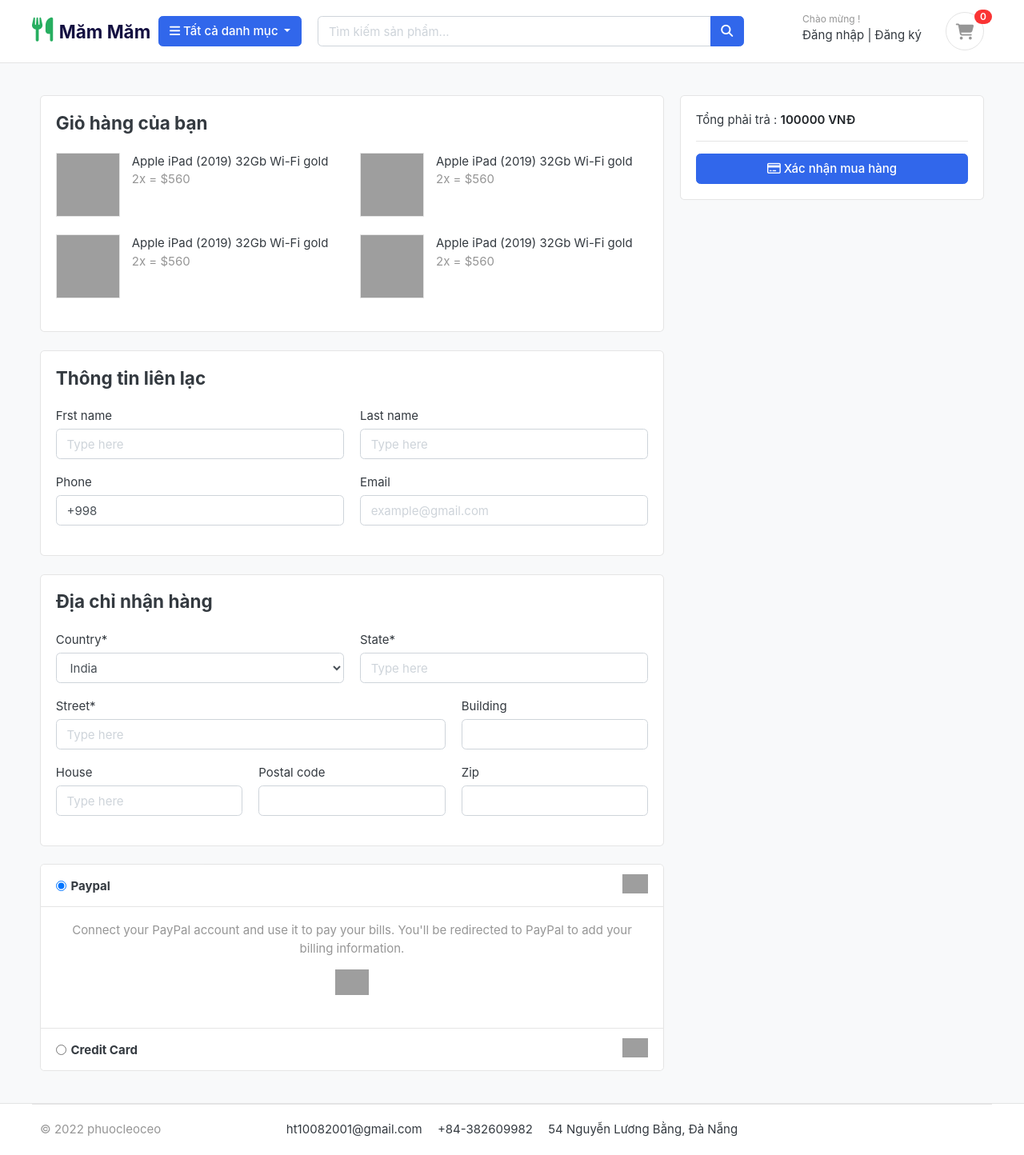
After one commit to phuocleoceo/foodapp, a Django app: page /cart/checkout in a window 1280 px wide. The commit adds this page. Shown: the whole page at 80% size. Run offline with Django 4.2, Linux system fonts and the light colour scheme; data comes from the database, SQL or seed files in the repository; both versions use the stored data as it was after the commit; some libraries are stand-ins or nearby versions; some web fonts are replaced; grey boxes are pictures that could not be loaded.

Commit message:
Checkout page

```diff
--- a/cart/urls.py
+++ b/cart/urls.py
@@ -6,5 +6,7 @@
     path("add_to_cart/<int:product_id>", views.add_to_cart, name="add_to_cart"),
     path("plus_cart/<int:product_id>", views.plus_cart, name="plus_cart"),
     path("minus_cart/<int:product_id>", views.minus_cart, name="minus_cart"),
-    path("remove_cart/<int:product_id>", views.remove_cart, name="remove_cart")
+    path("remove_cart/<int:product_id>", views.remove_cart, name="remove_cart"),
+
+    path("checkout", views.checkout, name="checkout")
 ]
--- a/cart/views.py
+++ b/cart/views.py
@@ -112,3 +112,7 @@
         pass
     return render(request=request, template_name="cart/cart.html",
                   context={"total": total, "cart_items": cart_items})
+
+
+def checkout(request):
+    return render(request=request, template_name="cart/checkout.html")
--- a/templates/cart/cart.html
+++ b/templates/cart/cart.html
@@ -97,11 +97,11 @@
                             </span>
                         </div>
                         <hr>
-                        <p class="text-center mb-3">
+                        <!-- <p class="text-center mb-3">
                             <img src="{% static 'images/icons/pay.jpg' %}" height="37">
-                        </p>
+                        </p> -->
 
-                        <a href="./place-order" class="btn btn-primary btn-block">
+                        <a href="{% url 'checkout' %}" class="btn btn-primary btn-block">
                             <i class="far fa-credit-card"></i> Thanh toán
                         </a>
                     </div>
--- /dev/null
+++ b/templates/cart/checkout.html
@@ -0,0 +1,204 @@
+{% extends 'base.html' %}
+{% load static %}
+
+{% block content %}
+
+<section class="section-content padding-y bg">
+    <div class="container">
+
+
+
+        <!-- ============================ COMPONENT 2 ================================= -->
+        <div class="row">
+            <main class="col-md-8">
+
+                <article class="card mb-4">
+                    <div class="card-body">
+                        <h4 class="card-title mb-4">Giỏ hàng của bạn</h4>
+                        <div class="row">
+                            <div class="col-md-6">
+                                <figure class="itemside  mb-4">
+                                    <div class="aside"><img src="./images/items/1.jpg" class="border img-sm"></div>
+                                    <figcaption class="info">
+                                        <p>Apple iPad (2019) 32Gb Wi-Fi gold </p>
+                                        <span class="text-muted">2x = $560 </span>
+                                    </figcaption>
+                                </figure>
+                            </div> <!-- col.// -->
+                            <div class="col-md-6">
+                                <figure class="itemside  mb-4">
+                                    <div class="aside"><img src="./images/items/2.jpg" class="border img-sm"></div>
+                                    <figcaption class="info">
+                                        <p>Apple iPad (2019) 32Gb Wi-Fi gold </p>
+                                        <span class="text-muted">2x = $560 </span>
+                                    </figcaption>
+                                </figure>
+                            </div> <!-- col.// -->
+                            <div class="col-md-6">
+                                <figure class="itemside mb-4">
+                                    <div class="aside"><img src="./images/items/3.jpg" class="border img-sm"></div>
+                                    <figcaption class="info">
+                                        <p>Apple iPad (2019) 32Gb Wi-Fi gold </p>
+                                        <span class="text-muted">2x = $560 </span>
+                                    </figcaption>
+                                </figure>
+                            </div> <!-- col.// -->
+                            <div class="col-md-6">
+                                <figure class="itemside  mb-4">
+                                    <div class="aside"><img src="./images/items/4.jpg" class="border img-sm"></div>
+                                    <figcaption class="info">
+                                        <p>Apple iPad (2019) 32Gb Wi-Fi gold </p>
+                                        <span class="text-muted">2x = $560 </span>
+                                    </figcaption>
+                                </figure>
+                            </div> <!-- col.// -->
+                        </div> <!-- row.// -->
+                    </div> <!-- card-body.// -->
+                </article> <!-- card.// -->
+
+
+                <article class="card mb-4">
+                    <div class="card-body">
+                        <h4 class="card-title mb-4">Thông tin liên lạc</h4>
+                        <form action="">
+                            <div class="row">
+                                <div class="form-group col-sm-6">
+                                    <label>Frst name</label>
+                                    <input type="text" placeholder="Type here" class="form-control">
+                                </div>
+                                <div class="form-group col-sm-6">
+                                    <label>Last name</label>
+                                    <input type="text" placeholder="Type here" class="form-control">
+                                </div>
+                                <div class="form-group col-sm-6">
+                                    <label>Phone</label>
+                                    <input type="text" value="+998" class="form-control">
+                                </div>
+                                <div class="form-group col-sm-6">
+                                    <label>Email</label>
+                                    <input type="email" placeholder="example@gmail.com" class="form-control">
+                                </div>
+                            </div> <!-- row.// -->
+                        </form>
+                    </div> <!-- card-body.// -->
+                </article> <!-- card.// -->
+
+
+                <article class="card mb-4">
+                    <div class="card-body">
+                        <h4 class="card-title mb-4">Địa chỉ nhận hàng</h4>
+                        <form action="">
+
+
+                            <div class="row">
+                                <div class="form-group col-sm-6">
+                                    <label>Country*</label>
+                                    <select name="" class="form-control">
+                                        <option value="">India</option>
+                                        <option value="">United States</option>
+                                        <option value="">France</option>
+                                        <option value="">Italy</option>
+                                    </select>
+                                </div>
+                                <div class="form-group col-sm-6">
+                                    <label>State*</label>
+                                    <input type="text" placeholder="Type here" class="form-control">
+                                </div>
+                                <div class="form-group col-sm-8">
+                                    <label>Street*</label>
+                                    <input type="text" placeholder="Type here" class="form-control">
+                                </div>
+                                <div class="form-group col-sm-4">
+                                    <label>Building</label>
+                                    <input type="text" placeholder="" class="form-control">
+                                </div>
+                                <div class="form-group col-sm-4">
+                                    <label>House</label>
+                                    <input type="text" placeholder="Type here" class="form-control">
+                                </div>
+                                <div class="form-group col-sm-4">
+                                    <label>Postal code</label>
+                                    <input type="text" placeholder="" class="form-control">
+                                </div>
+                                <div class="form-group col-sm-4">
+                                    <label>Zip</label>
+                                    <input type="text" placeholder="" class="form-control">
+                                </div>
+                            </div> <!-- row.// -->
+                        </form>
+                    </div> <!-- card-body.// -->
+                </article> <!-- card.// -->
+
+
+                <article class="accordion" id="accordion_pay">
+                    <div class="card">
+                        <header class="card-header">
+                            <img src="./images/misc/payment-paypal.png" class="float-right" height="24">
+                            <label class="form-check collapsed" data-toggle="collapse" data-target="#pay_paynet">
+                                <input class="form-check-input" name="payment-option" checked type="radio"
+                                    value="option2">
+                                <h6 class="form-check-label">
+                                    Paypal
+                                </h6>
+                            </label>
+                        </header>
+                        <div id="pay_paynet" class="collapse show" data-parent="#accordion_pay">
+                            <div class="card-body">
+                                <p class="text-center text-muted">Connect your PayPal account and use it to pay your
+                                    bills. You'll be redirected to PayPal to add your billing information.</p>
+                                <p class="text-center">
+                                    <a href="#"><img src="./images/misc/btn-paypal.png" height="32"></a>
+                                    <br><br>
+                                </p>
+                            </div> <!-- card body .// -->
+                        </div> <!-- collapse .// -->
+                    </div> <!-- card.// -->
+                    <div class="card">
+                        <header class="card-header">
+                            <img src="./images/misc/payment-card.png" class="float-right" height="24">
+                            <label class="form-check" data-toggle="collapse" data-target="#pay_payme">
+                                <input class="form-check-input" name="payment-option" type="radio" value="option2">
+                                <h6 class="form-check-label"> Credit Card </h6>
+                            </label>
+                        </header>
+                        <div id="pay_payme" class="collapse" data-parent="#accordion_pay">
+                            <div class="card-body">
+                                <p class="alert alert-success">Some information or instruction</p>
+                                <form class="form-inline">
+                                    <input type="text" class="form-control mr-2" placeholder="xxxx-xxxx-xxxx-xxxx"
+                                        name="">
+                                    <input type="text" class="form-control mr-2" style="width: 100px"
+                                        placeholder="dd/yy" name="">
+                                    <input type="number" maxlength="3" class="form-control mr-2" style="width: 100px"
+                                        placeholder="cvc" name="">
+                                    <button class="btn btn btn-success">Button</button>
+                                </form>
+                            </div> <!-- card body .// -->
+                        </div> <!-- collapse .// -->
+                    </div> <!-- card.// -->
+                </article>
+
+            </main> <!-- col.// -->
+            <aside class="col-md-4">
+                <div class="card">
+                    <div class="card-body">
+                        <div class="dlist-align">
+                            <span>Tổng phải trả : </span>
+                            &nbsp;
+                            <span class="text-right text-dark b">
+                                100000 VNĐ
+                            </span>
+                        </div>
+                        <hr>
+                        <a href="./place-order.html" class="btn btn-primary btn-block">
+                            <i class="far fa-credit-card"></i> Xác nhận mua hàng
+                        </a>
+
+                    </div> <!-- card-body.// -->
+                </div> <!-- card.// -->
+            </aside> <!-- col.// -->
+        </div> <!-- row.// -->
+    </div>
+</section>
+
+{% endblock content %}
```
Also changed, not shown: db.sqlite3.
